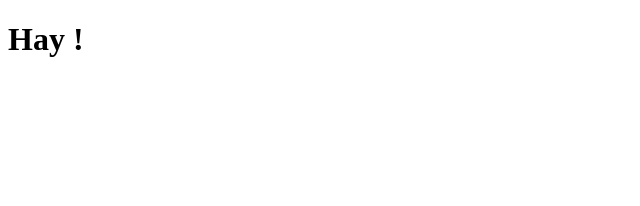
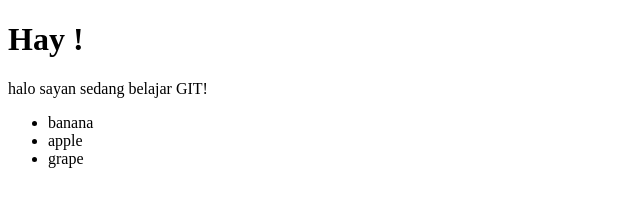
Before and after one commit to HendraAbuMalik/belajarhtml, a website: page index.html in a window 1280 px wide. Shown: the whole page, without its empty margins (0-640 px from the left). Drawn offline with Linux system fonts and the light colour scheme.

Commit message:
feat: add feature A

```diff
--- a/index.html
+++ b/index.html
@@ -7,5 +7,11 @@
   </head>
   <body>
     <h1>Hay !</h1>
+    <p>halo sayan sedang belajar GIT!</p>
+    <ul>
+      <li>banana</li>
+      <li>apple</li>
+      <li>grape</li>
+    </ul>
   </body>
 </html>
```
